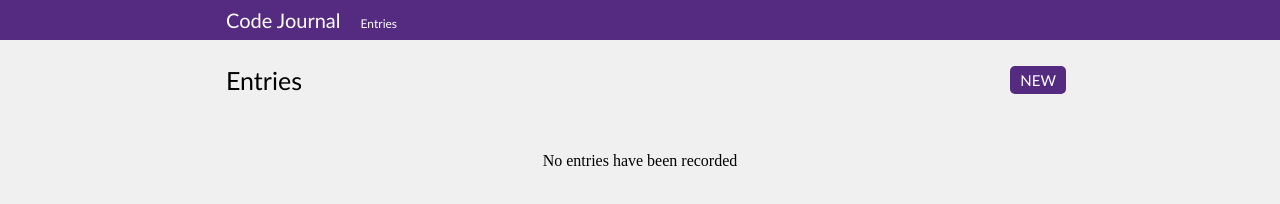
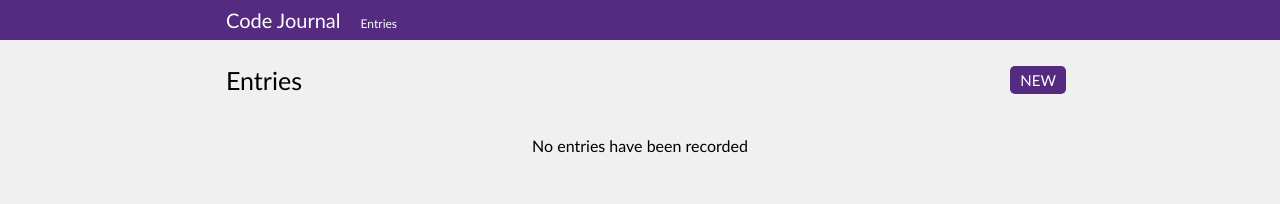
Before and after one commit to Han-Zhang-Code/code-journal, a website: page index.html in a window 1280 px wide. Drawn offline with Linux system fonts and the light colour scheme.

Commit message:
unnecessary dom tree deleted, improved layout

```diff
--- a/css/styles.css
+++ b/css/styles.css
@@ -21,6 +21,7 @@
 .adjust-title {
   font-size: 25px;
   font-weight: normal;
+  padding-left: 0.75rem;
   font-family:
     "Gill Sans",
     sans-serif;
@@ -75,6 +76,12 @@ button {
   padding-left: 0;
 }
 
+.set-font-family {
+  font-family:
+    "Gill Sans",
+    sans-serif;
+}
+
 ul {
   padding-inline-start: 0;
   list-style: none;
@@ -107,7 +114,6 @@ ul {
 }
 
 .adjust-position {
-  display: flex;
   justify-content: space-between;
   align-items: center;
 }
--- a/index.html
+++ b/index.html
@@ -26,9 +26,6 @@
       </div>
     </div>
   </header>
-  <div class="container">
-
-  </div>
   <div data-view="entry-form" class="view hidden">
     <form id="entry-form">
       <main class="container">
@@ -70,9 +67,14 @@
   </div>
   <div data-view="entries" class="view">
     <div class="container" id="entries">
-      <div class="adjust-position">
-        <h3 class="adjust-title column-full">Entries</h3>
+      <div class="row adjust-position">
+        <h3 class="adjust-title">Entries</h3>
         <a href="#" class="adjust-anchor" id="anchor">NEW</a>
+      </div>
+      <div class="row">
+        <div class="set-middle">
+          <p class="set-font-family">No entries have been recorded</p>
+        </div>
       </div>
       <ul></ul>
     </div>
--- a/js/main.js
+++ b/js/main.js
@@ -1,15 +1,7 @@
 /* global data */
-if (data.entries.length === 0) {
-  var $createRow = document.createElement('div');
-  $createRow.setAttribute('class', 'row');
-  var $createEmptyContent = document.createElement('div');
-  $createEmptyContent.setAttribute('class', 'set-middle');
-  var $createContent = document.createElement('p');
-  $createContent.textContent = 'No entries have been recorded';
-  var $appendToEntries = document.querySelector('#entries');
-  $appendToEntries.appendChild($createRow);
-  $createRow.appendChild($createEmptyContent);
-  $createEmptyContent.appendChild($createContent);
+if (data.entries.length !== 0) {
+  var $selectNoRecordElement = document.querySelector('.set-middle');
+  $selectNoRecordElement.className = 'hidden';
 }
 var $photourl = document.querySelector('#photo-url');
 var $imgHolder = document.querySelector('.adjust-img');
```
